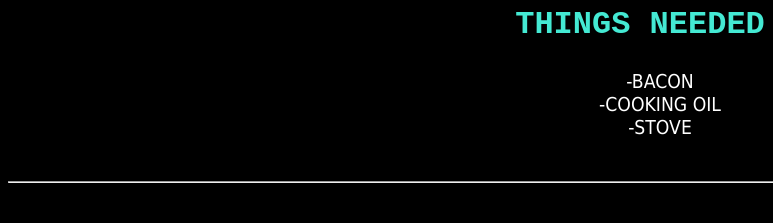
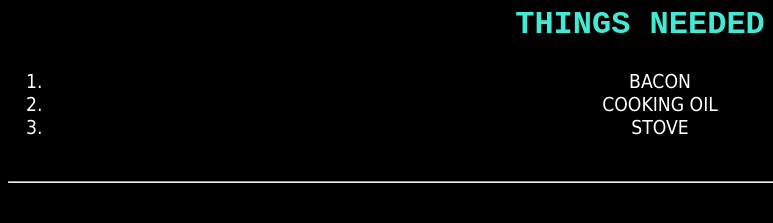
Before and after one commit to AndreMarin0/HUMCOM1_IDA2_20212022, a plain HTML site: page Exercise3.html in a window 1280 px wide. Shown: the part 138-361 px from the top of the page, 0-773 px from the left. Drawn offline with Linux system fonts and the light colour scheme.

Commit message:
Update Exercise3.html

```diff
--- a/Exercise3.html
+++ b/Exercise3.html
@@ -17,12 +17,12 @@
 
 
         <h2 style= "text-align:center; color: rgb(68, 233, 211); font-family: 'Courier New'; font-size: xx-large;">THINGS NEEDED</h2>
-        <dl>
-         <dd style="text-align:center; color: rgb(255, 255, 255); font-family:Tahoma; font-size: larger ;">-BACON</dd>
-         <dd style="text-align:center; color: rgb(255, 255, 255); font-family:Tahoma; font-size: larger ;">-COOKING OIL</dd>
-         <dd style="text-align:center; color: rgb(255, 255, 255); font-family:Tahoma; font-size: larger ;">-STOVE</dd>
+        <ol>
+         <li style="text-align:center; color: rgb(255, 255, 255); font-family:Tahoma; font-size: larger ;">BACON</li>
+         <li style="text-align:center; color: rgb(255, 255, 255); font-family:Tahoma; font-size: larger ;">COOKING OIL</li>
+         <li style="text-align:center; color: rgb(255, 255, 255); font-family:Tahoma; font-size: larger ;">STOVE</li>
 
-        </dl>
+        </ol>
 
         <br>
         <hr>
```
